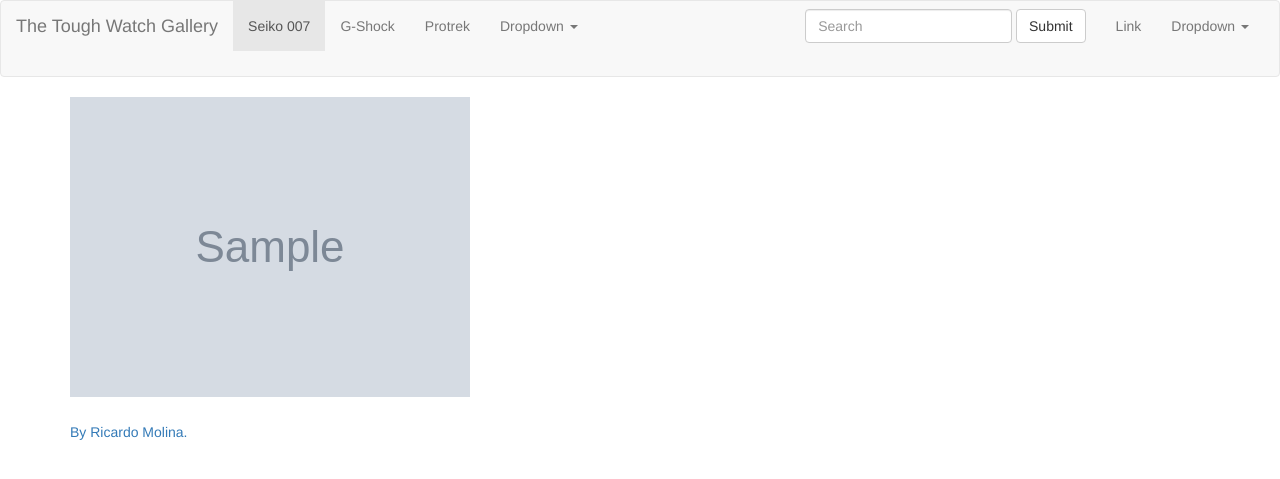
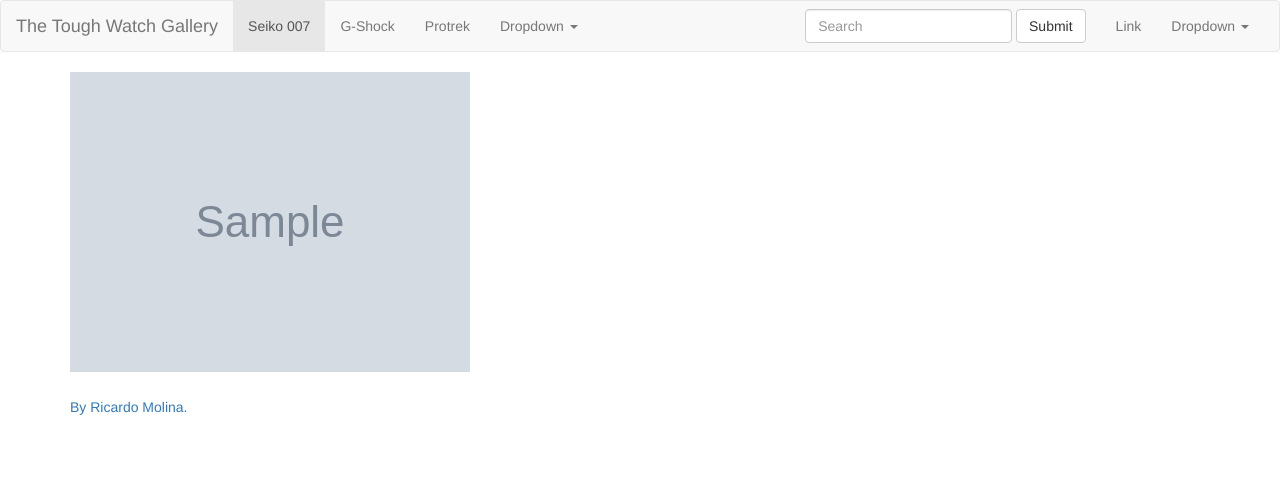
Before and after one commit to Ricardomol/watchgallery, a Flask app: template app/templates/index.html in a window 1280 px wide. Shown: the top 479 px of the page. Run offline with Flask 2, Linux system fonts and the light colour scheme; the template is opened without the code that fills it: most values are stand-ins (such as "Sample title", 1, 10 or a date in 2020); grey boxes marked "Sample" are stand-in pictures; some libraries are stand-ins or nearby versions.

Commit message:
Fiv navbar margin-bottom.

```diff
--- a/app/templates/base.html
+++ b/app/templates/base.html
@@ -15,11 +15,11 @@
           padding:0 0 0 0;
           margin:0 0 0 0;
       }
-      ul li {
+      ul li.foto {
           list-style:none;
           margin-bottom:25px;
       }
-      ul li img {
+      ul li.foto img {
           cursor: pointer;
       }
       .controls{
```
